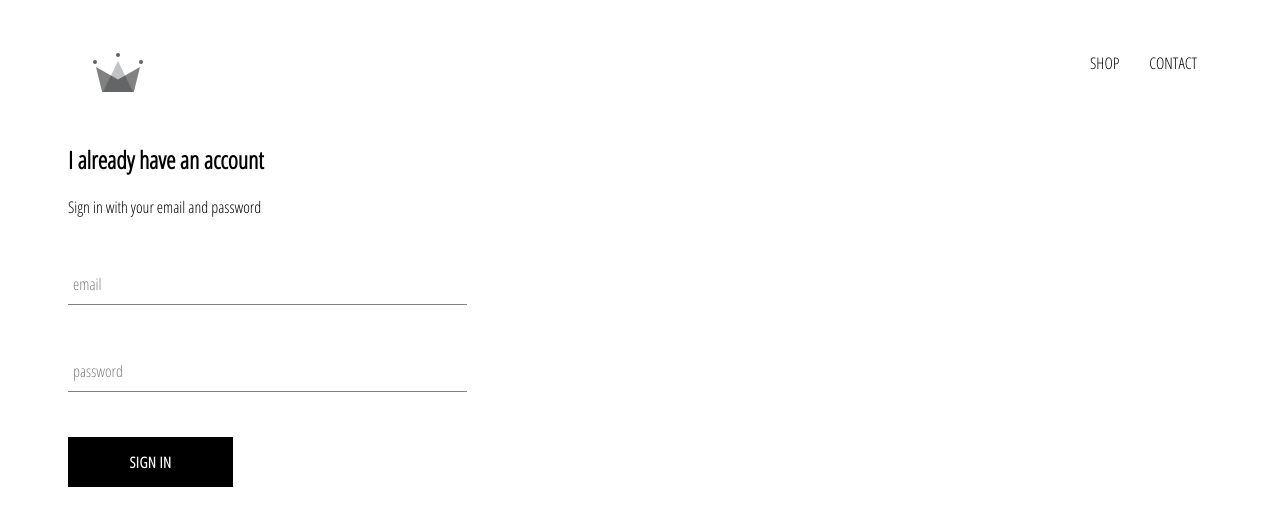
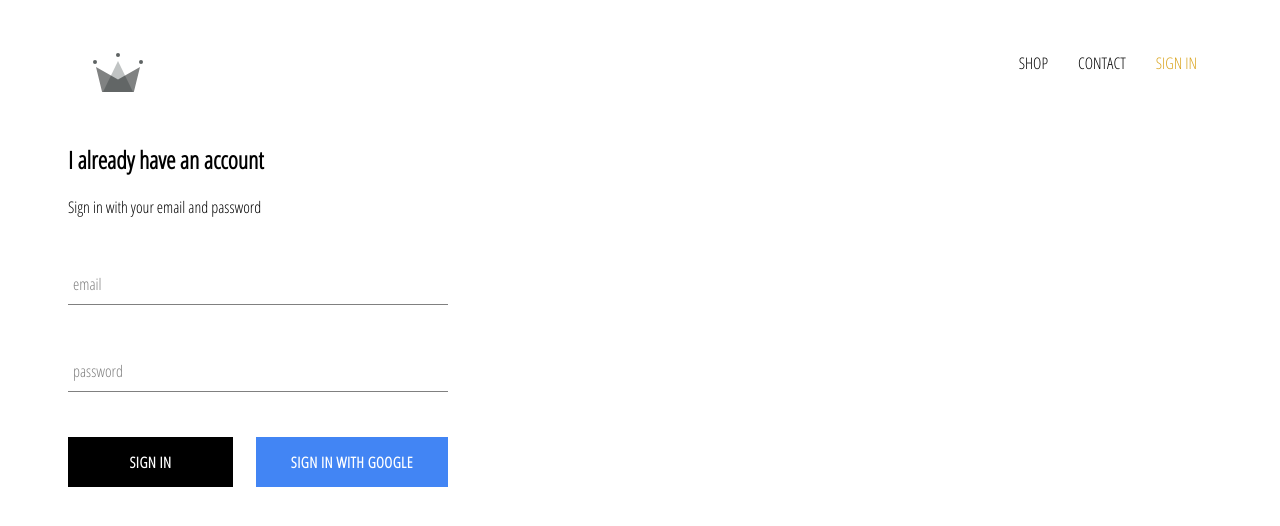
Before and after one commit to foyez/react-ecommerce-with-stripe-payment, a React (Create React App) app: page /auth in a window 1280 px wide. Shown: the top 526 px of the page. Built offline with nearby package versions, Linux system fonts and the light colour scheme; no server answers.

Commit message:
integrated firebase & set signin auth

```diff
--- a/package.json
+++ b/package.json
@@ -6,6 +6,7 @@
     "@testing-library/jest-dom": "^4.2.4",
     "@testing-library/react": "^9.3.2",
     "@testing-library/user-event": "^7.1.2",
+    "firebase": "^7.7.0",
     "node-sass": "^4.13.1",
     "react": "^16.12.0",
     "react-dom": "^16.12.0",
--- a/src/Layout/Layout.jsx
+++ b/src/Layout/Layout.jsx
@@ -1,13 +1,47 @@
 import React from 'react';
 
 // import Header from '../components/Header/Header.jsx';
-import NavigationBar from '../components/Navigation/NavigationBar/NavigationBar.jsx';
+import NavigationBar from '../components/Navigation/NavigationBar/NavigationBar';
+import { auth } from '../firebase/firebase.utils';
 
-const Layout = ({ children }) => (
-  <div>
-    <NavigationBar />
-    { children }
-  </div>
-);
+// const Layout = ({ children }) => (
+//   <div>
+//     <NavigationBar />
+//     { children }
+//   </div>
+// );
+
+class Layout extends React.Component {
+  constructor(props) {
+    super(props);
+
+    this.state = {
+      currentUser: null,
+    };
+  }
+
+  unsubscribeFromAuth = null;
+
+  componentDidMount() {
+    this.unsubscribeFromAuth = auth.onAuthStateChanged(user => {
+      this.setState({ currentUser: user });
+
+      console.log(user);
+    })
+  }
+
+  componentWillUnmount() {
+    this.unsubscribeFromAuth();
+  }
+
+  render() {
+    return (
+      <div>
+        <NavigationBar currentUser={ this.state.currentUser } />
+        { this.props.children }
+      </div>
+    )
+  }
+}
 
 export default Layout;
--- a/src/components/Navigation/NavigationBar/NavigationBar.jsx
+++ b/src/components/Navigation/NavigationBar/NavigationBar.jsx
@@ -3,14 +3,14 @@ import { Link } from 'react-router-dom';
 
 import './NavigationBar.scss';
 import { ReactComponent as Logo } from '../../../assets/img/crown.svg';
-import NavigationItems from '../NavigationItems/NavigationItems.jsx';
+import NavigationItems from '../NavigationItems/NavigationItems';
 
-const NavigationBar = () => (
+const NavigationBar = ({ currentUser }) => (
   <div className="navigation-bar">
     <Link className='logo-container' to='/'>
       <Logo className='logo' />
     </Link>
-    <NavigationItems />
+    <NavigationItems currentUser={ currentUser } />
   </div>
 );
 
--- a/src/components/Navigation/NavigationItems/NavigationItems.jsx
+++ b/src/components/Navigation/NavigationItems/NavigationItems.jsx
@@ -1,13 +1,21 @@
 import React from 'react';
 
 import './NavigationItems.scss';
-import NavigationItem from './NavigationItem/NavigationItem.jsx';
+import NavigationItem from './NavigationItem/NavigationItem';
+import { auth } from '../../../firebase/firebase.utils';
 
-const NavigationItems = () => {
+const NavigationItems = ({ currentUser }) => {
   const guestLinks = (
     <div className="navigation-items">
       <NavigationItem link='/shop'>SHOP</NavigationItem>
       <NavigationItem link='/contact'>CONTACT</NavigationItem>
+      { currentUser ? (
+        <div className='navigation-item' onClick={ () => auth.signOut() }>
+          SIGN OUT
+        </div>
+      ) : (
+          <NavigationItem link='/auth'>SIGN IN</NavigationItem>
+        ) }
     </div>
   );
 
--- a/src/components/Navigation/NavigationItems/NavigationItems.scss
+++ b/src/components/Navigation/NavigationItems/NavigationItems.scss
@@ -4,4 +4,13 @@
   display: flex;
   align-items: center;
   justify-content: flex-end;
+
+  .navigation-item {
+    padding: 10px 15px;
+    cursor: pointer;
+  }
+
+  .active {
+    color: goldenrod;
+  }
 }
--- a/src/components/SignIn/SignIn.jsx
+++ b/src/components/SignIn/SignIn.jsx
@@ -3,6 +3,7 @@ import React from 'react';
 import './SignIn.scss';
 import Input from '../UI/Input/Input';
 import Button from '../UI/Button/Button';
+import { signInWithGoogle } from '../../firebase/firebase.utils';
 
 class SignIn extends React.Component {
   constructor(props) {
@@ -50,7 +51,10 @@ class SignIn extends React.Component {
             required
           />
 
-          <Button type='submit'>Sign in</Button>
+          <div className="buttons">
+            <Button type='submit'>Sign in</Button>
+            <Button onClick={ signInWithGoogle } isGoogle>Sign in with Google</Button>
+          </div>
         </form>
       </div>
     );
--- a/src/components/SignIn/SignIn.scss
+++ b/src/components/SignIn/SignIn.scss
@@ -1,9 +1,14 @@
 .sign-in {
-  width: 30vw;
+  width: 380px;
   display: flex;
   flex-direction: column;
 
   .title {
     margin: 10px 0;
   }
+
+  .buttons {
+    display: flex;
+    justify-content: space-between;
+  }
 }
--- a/src/components/UI/Button/Button.jsx
+++ b/src/components/UI/Button/Button.jsx
@@ -2,8 +2,11 @@ import React from 'react';
 
 import './Button.scss';
 
-const Button = ({ children, ...rest }) => (
-  <button className='btn' { ...rest }>
+const Button = ({ children, isGoogle, ...rest }) => (
+  <button
+    className={ `${isGoogle && 'google'} btn` }
+    { ...rest }
+  >
     { children }
   </button>
 );
--- a/src/components/UI/Button/Button.scss
+++ b/src/components/UI/Button/Button.scss
@@ -19,4 +19,14 @@
     color: #000;
     border: 1px solid black;
   }
+
+  &.google {
+    background-color: #4285f4;
+    color: #fff;
+
+    &:hover {
+      background-color: #357ae8;
+      border: none;
+    }
+  }
 }
--- /dev/null
+++ b/src/firebase/firebase.utils.js
@@ -0,0 +1,28 @@
+import firebase from 'firebase/app';
+import 'firebase/firestore'; // for database
+import 'firebase/auth';
+
+// Your web app's Firebase configuration
+const firebaseConfig = {
+  apiKey: process.env.REACT_APP_API_KEY,
+  authDomain: process.env.REACT_APP_AUTH_DOMAIN,
+  databaseURL: process.env.REACT_APP_DB_URL,
+  projectId: process.env.REACT_APP_PROJECT_ID,
+  storageBucket: process.env.REACT_APP_STORAGE_BUCKET,
+  messagingSenderId: process.env.REACT_APP_MESSAGING_SENDER_ID,
+  appId: process.env.REACT_APP_APP_ID,
+  measurementId: process.env.REACT_APP_MEASUREMENT_ID
+};
+
+// Initialize Firebase
+firebase.initializeApp(firebaseConfig);
+// firebase.analytics();
+
+export const auth = firebase.auth();
+export const firestore = firebase.firestore();
+
+const provider = new firebase.auth.GoogleAuthProvider();
+provider.setCustomParameters({ prompt: 'select_account' });
+export const signInWithGoogle = () => auth.signInWithPopup(provider);
+
+export default firebase;
--- a/src/index.scss
+++ b/src/index.scss
@@ -1,4 +1,8 @@
 @import url('https://fonts.googleapis.com/css?family=Open+Sans+Condensed:300&display=swap');
+
+* {
+  box-sizing: border-box;
+}
 
 body {
   font-family: 'Open Sans Condensed';
```
Also changed, not shown: 2 other files (tests, documents, lock files or other folders).
